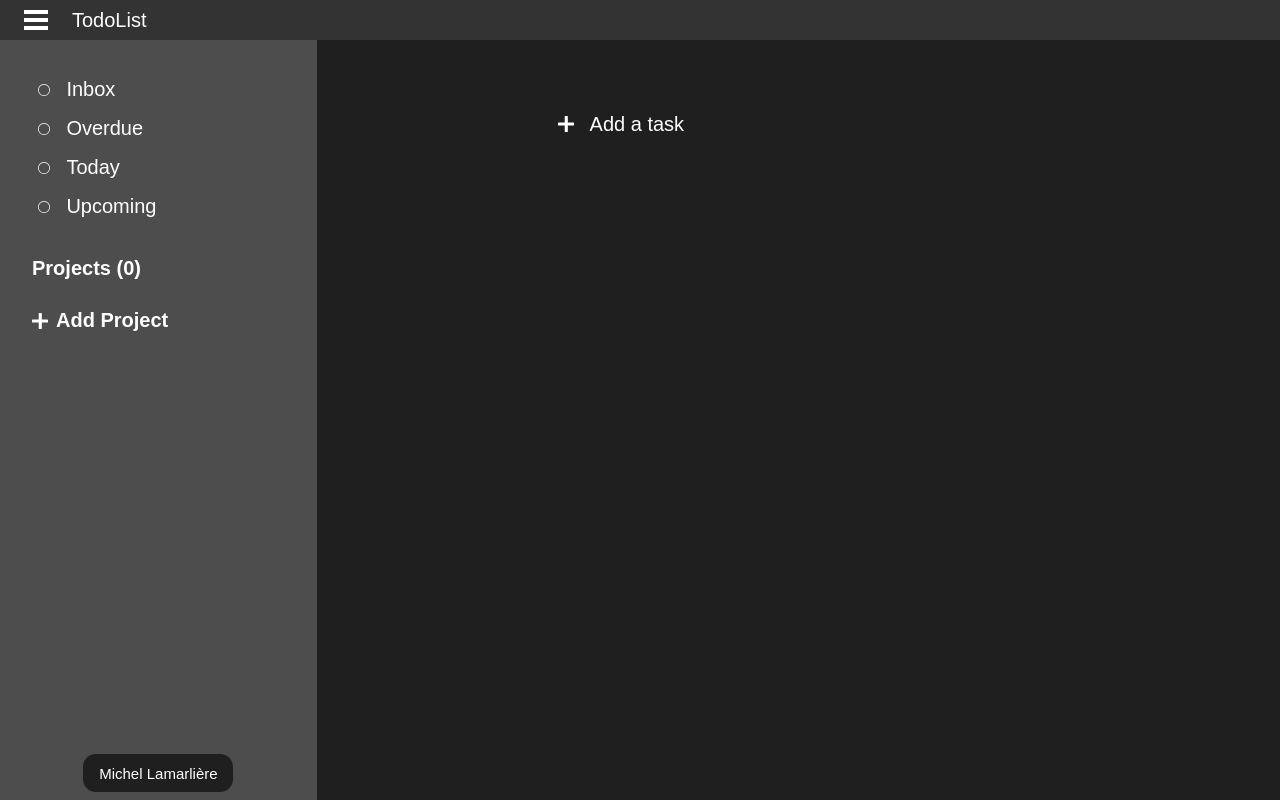
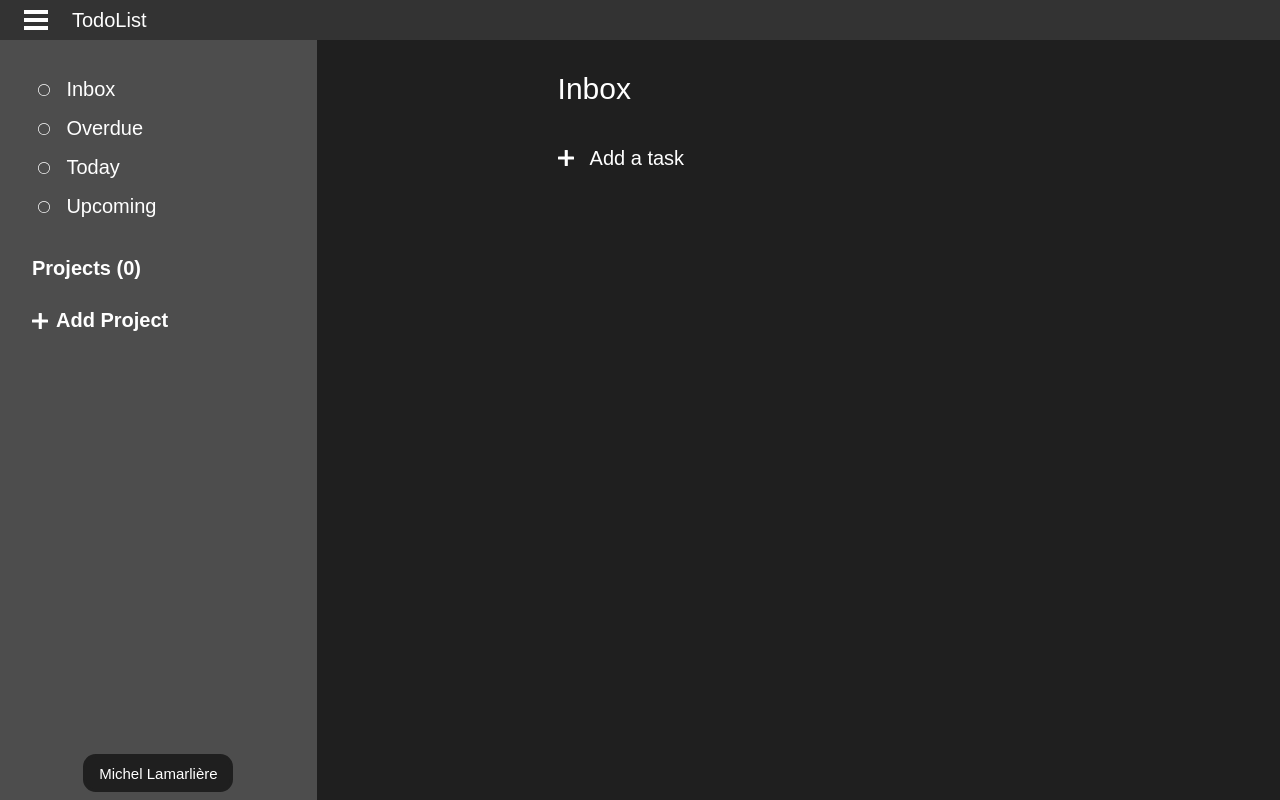
Before and after one commit to michel-lamarliere/todo-list, a plain HTML site: page index.html in a window 1280 px wide. Drawn offline with Linux system fonts and the light colour scheme.

Commit message:
script fix 4

```diff
--- a/index.html
+++ b/index.html
@@ -83,7 +83,7 @@
 
     <div id="overlay" class="overlay"></div>
 
-    <script src="index.js" type="javascript"></script>
+    <script src="index.js" type="module"></script>
 
 </body>
 </html>
```
